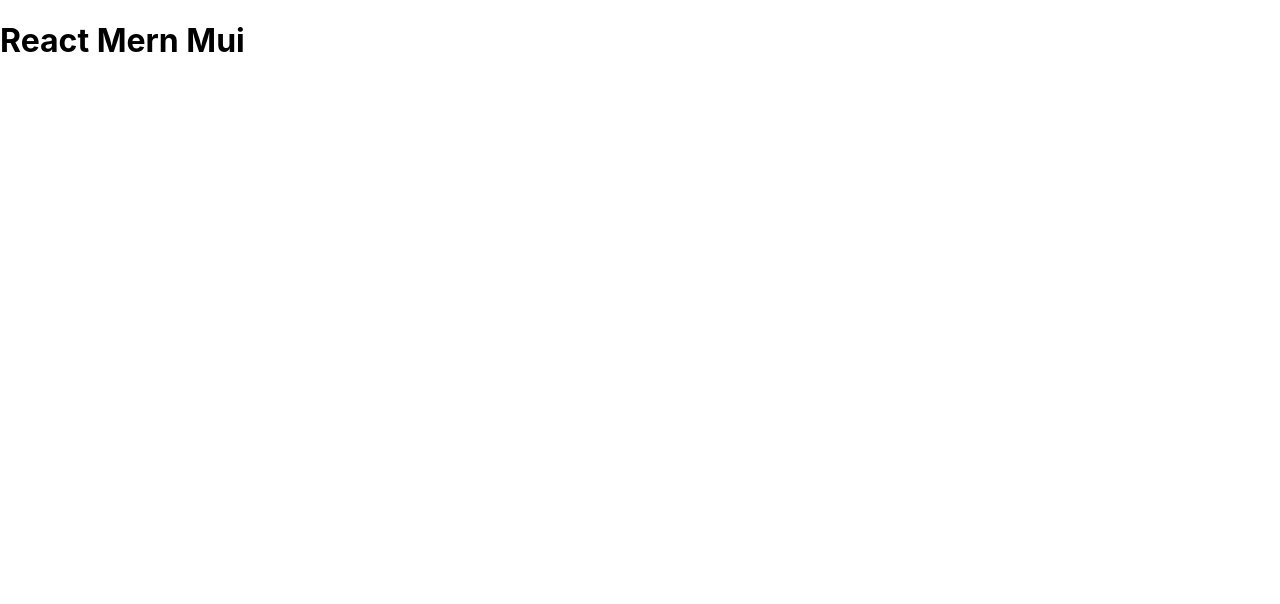
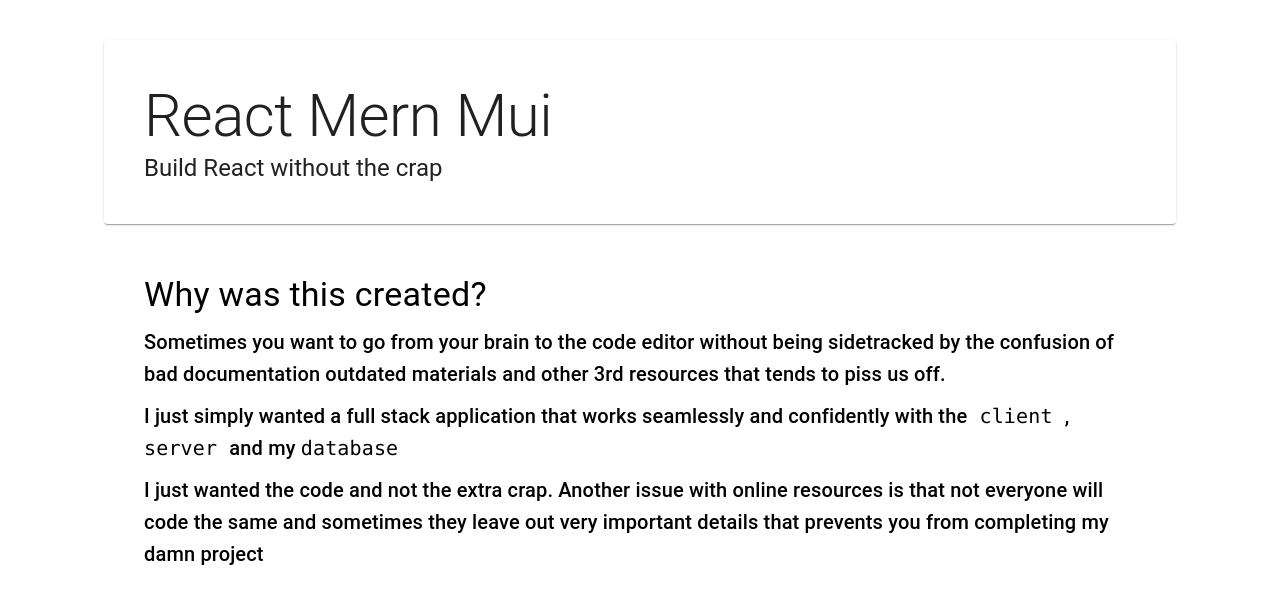
Before and after one commit to DigytUX/react-mui-mongodb-template, a React (Create React App) app in the folder client/: page / in a window 1280 px wide. Shown: the top 604 px of the page. Built offline with nearby package versions, Linux system fonts and the light colour scheme.

Commit message:
Added mui

```diff
--- a/client/package.json
+++ b/client/package.json
@@ -3,6 +3,10 @@
   "version": "0.1.0",
   "private": true,
   "dependencies": {
+    "@emotion/react": "^11.10.4",
+    "@emotion/styled": "^11.10.4",
+    "@mui/icons-material": "^5.10.6",
+    "@mui/material": "^5.10.8",
     "@testing-library/jest-dom": "^5.14.1",
     "@testing-library/react": "^13.0.0",
     "@testing-library/user-event": "^13.2.1",
--- a/client/src/App.js
+++ b/client/src/App.js
@@ -1,8 +1,74 @@
+import {
+  Container,
+  Box,
+  Paper,
+  Typography
+} from '@mui/material';
+
 function App() {
+  const styles = {
+    Paper:{
+      padding:5
+    },
+    FlexBox:{
+      display:'flex',
+      flexDirection:'column',
+      gap:'10px',
+      padding:5
+    }
+  }
   return (
-    <div className="App">
-      <h1>React Mern Mui</h1>
-    </div>
+    <Container>
+      <Box sx={styles.FlexBox}>
+        <Paper sx={styles.Paper}>
+          <Typography
+            variant="h2"
+            component="h1"
+          >
+          React Mern Mui
+          </Typography>
+          <Typography
+            variant="h5"
+            component="p"
+          >
+          Build React without the crap
+          </Typography>
+        </Paper>
+        <Box sx={styles.FlexBox}>
+          <Typography
+              variant="h4"
+              component="h2"
+            >
+            Why was this created?
+          </Typography>
+          <Typography
+              variant="h6"
+              component="p"
+            >
+            Sometimes you want to go from your brain to the code
+            editor without being sidetracked by the confusion of bad
+            documentation outdated materials and other 3rd resources
+            that tends to piss us off.
+          </Typography>
+          <Typography
+              variant="h6"
+              component="p"
+            >
+            I just simply wanted a full stack application
+            that works seamlessly and confidently with the
+            <code> client </code>, <code> server </code>
+            and my <code> database </code>
+          </Typography>
+          <Typography
+              variant="h6"
+              component="p"
+            >
+            I just wanted the code and not the extra crap. Another issue with online resources is that not everyone will code the same and sometimes they leave out
+            very important details that prevents you from completing my damn project
+          </Typography>
+        </Box>
+      </Box>
+    </Container>
   );
 }
 
```
Also changed, not shown: 2 other files (tests, documents, lock files or other folders).
